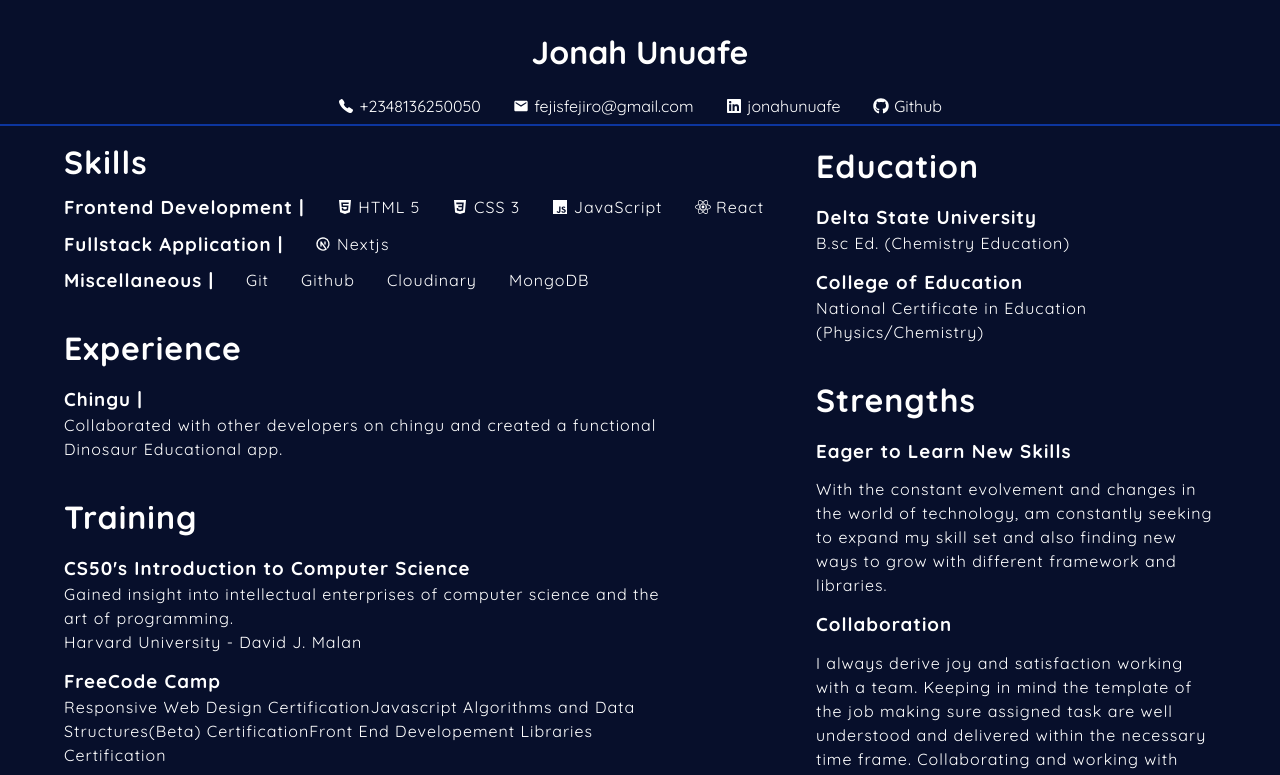
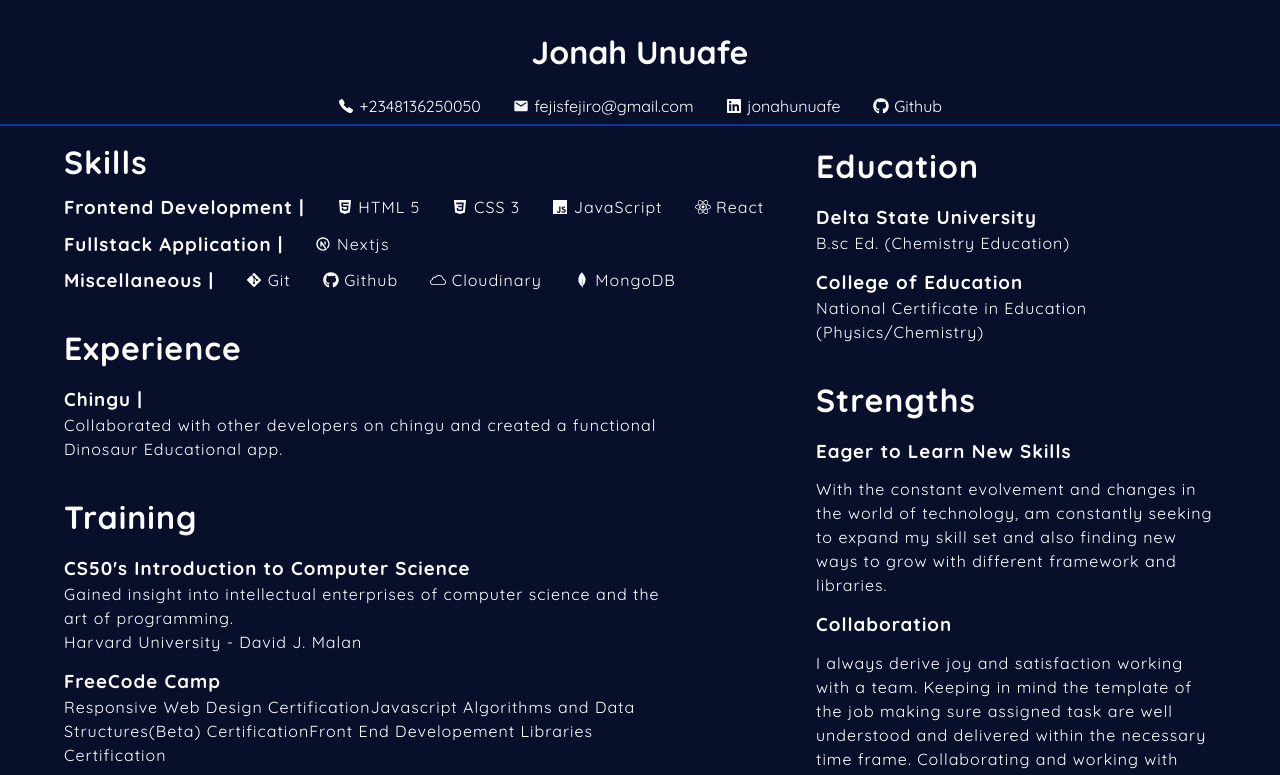
Before and after one commit to jonahunuafe/portfolio-react, a React (Vite) app: page /resume in a window 1280 px wide. Shown: the top 775 px of the page. Built offline with nearby package versions, Linux system fonts and the light colour scheme.

Commit message:
added more icons

```diff
--- a/src/components/Resume/Resume.jsx
+++ b/src/components/Resume/Resume.jsx
@@ -11,6 +11,9 @@ import { IoLogoCss3 } from "react-icons/io";
 import { IoLogoJavascript } from "react-icons/io5";
 import { TbBrandNextjs } from "react-icons/tb";
 import { FaReact } from "react-icons/fa6";
+import { FaGitAlt } from "react-icons/fa";
+import { IoIosCloudOutline } from "react-icons/io";
+import { SiMongodb } from "react-icons/si";
 
 function MyResume() {
   return (
@@ -48,10 +51,10 @@ function MyResume() {
                     </div>
                     <div className={classes.mainSkills}>
                         <h3>Miscellaneous |</h3>
-                        <span>Git</span>
-                        <span>Github</span>
-                        <span>Cloudinary</span>
-                        <span>MongoDB</span>
+                        <span><FaGitAlt /> Git</span>
+                        <span><FaGithub /> Github</span>
+                        <span><IoIosCloudOutline /> Cloudinary</span>
+                        <span><SiMongodb /> MongoDB</span>
                     </div>
                 </div>
                 <div className={classes.experience}>
```
